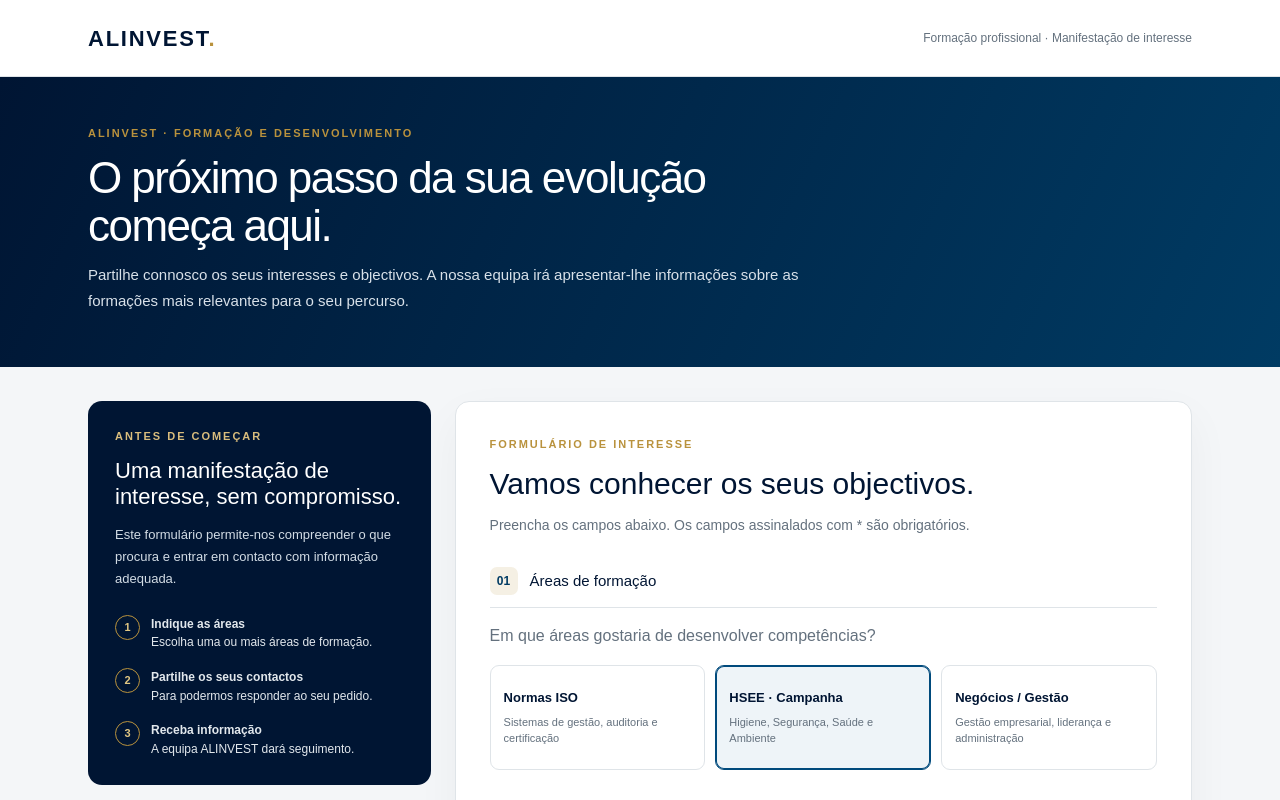
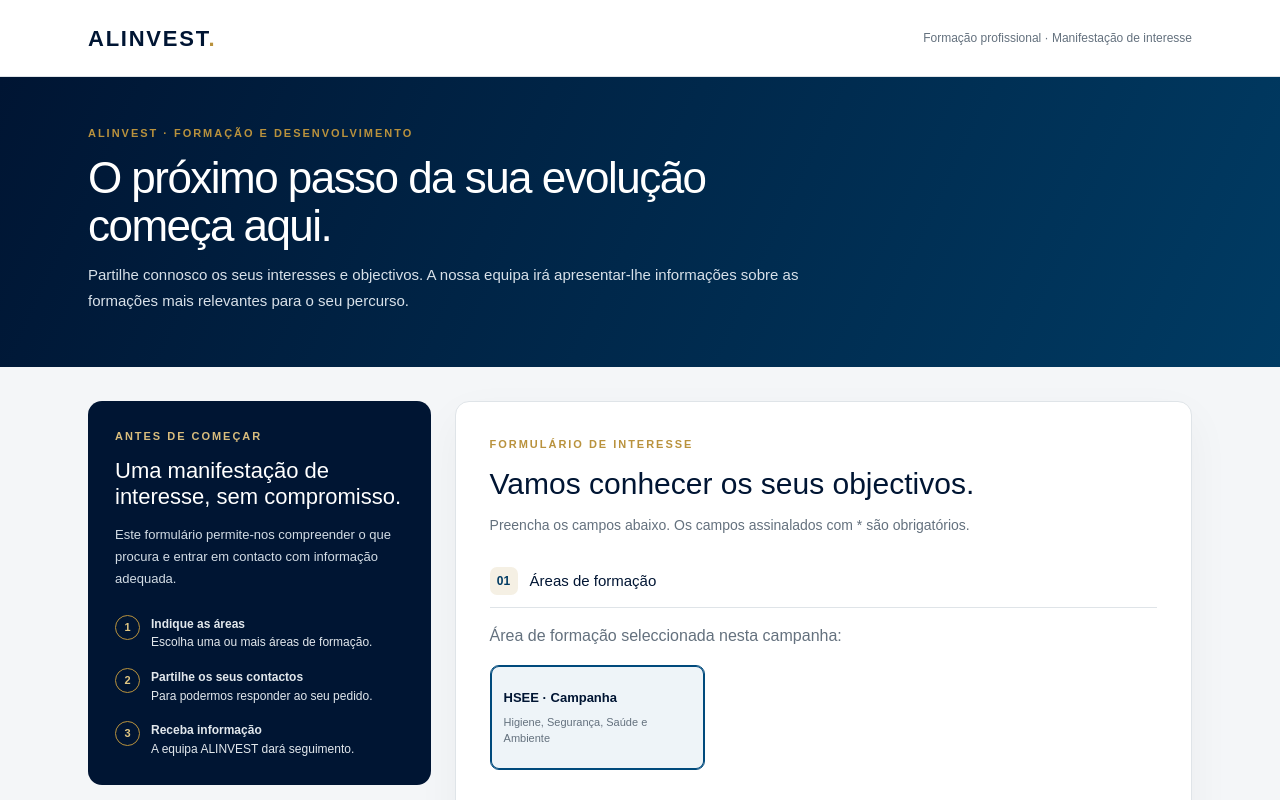
Before and after one commit to acjl-mz/alinvest_CRM, a Next.js app: page /interesse/hsee in a window 1280 px wide. Shown: the top 800 px of the page. Built offline with nearby package versions, Linux system fonts and the light colour scheme.

Commit message:
Show only the campaign-specific training segment on dedicated forms

```diff
--- a/app/interesse/InterestForm.tsx
+++ b/app/interesse/InterestForm.tsx
@@ -12,6 +12,7 @@ const statuses = ["Estudante", "Trabalhador por conta de outrem", "Trabalhador p
 
 export default function InterestForm({ initialSegment = "" }: { initialSegment?: string }) {
   const campaignSegment = segments.some(s => s.slug === initialSegment) ? initialSegment : "";
+  const visibleSegments = campaignSegment ? segments.filter(s => s.slug === campaignSegment) : segments;
   const [selected, setSelected] = useState<string[]>(campaignSegment ? [campaignSegment] : []);
   const [values, setValues] = useState({full_name:"",email:"",phone:"",city:"",education_level:"",professional_status:"",organization:"",preferred_mode:"",preferred_schedule:""});
   const [consent,setConsent] = useState(false);
@@ -19,7 +20,7 @@ export default function InterestForm({ initialSegment = "" }: { initialSegment?:
   const [error,setError] = useState("");
   const [done,setDone] = useState(false);
   function update(e: React.ChangeEvent<HTMLInputElement|HTMLSelectElement>) { setValues(v=>({...v,[e.target.name]:e.target.value})); }
-  function toggle(slug:string) { if (slug === campaignSegment) return; setSelected(old=>old.includes(slug)?old.filter(x=>x!==slug):[...old,slug]); }
+  function toggle(slug:string) { if (campaignSegment) return; setSelected(old=>old.includes(slug)?old.filter(x=>x!==slug):[...old,slug]); }
   async function submit(e:React.FormEvent<HTMLFormElement>) {
     e.preventDefault(); setError("");
     if (!selected.length) { setError("Seleccione pelo menos uma área de interesse."); return; }
@@ -66,8 +67,8 @@ export default function InterestForm({ initialSegment = "" }: { initialSegment?:
           <p>Preencha os campos abaixo. Os campos assinalados com * são obrigatórios.</p>
           <form onSubmit={submit}>
             <div className="form-section-title"><span>01</span><h3>Áreas de formação</h3></div>
-            <p className="muted">Em que áreas gostaria de desenvolver competências?</p>
-            <div className="choice-grid">{segments.map(s=><button type="button" key={s.slug} onClick={()=>toggle(s.slug)} className={`choice ${selected.includes(s.slug)?"active":""}`}>
+            <p className="muted">{campaignSegment ? "Área de formação seleccionada nesta campanha:" : "Em que áreas gostaria de desenvolver competências?"}</p>
+            <div className="choice-grid">{visibleSegments.map(s=><button type="button" key={s.slug} onClick={()=>toggle(s.slug)} aria-pressed={selected.includes(s.slug)} className={`choice ${selected.includes(s.slug)?"active":""}`}>
               <strong>{s.name} {s.slug===campaignSegment?"· Campanha":selected.includes(s.slug)?"✓":""}</strong><small>{s.detail}</small>
             </button>)}</div>
 
```
